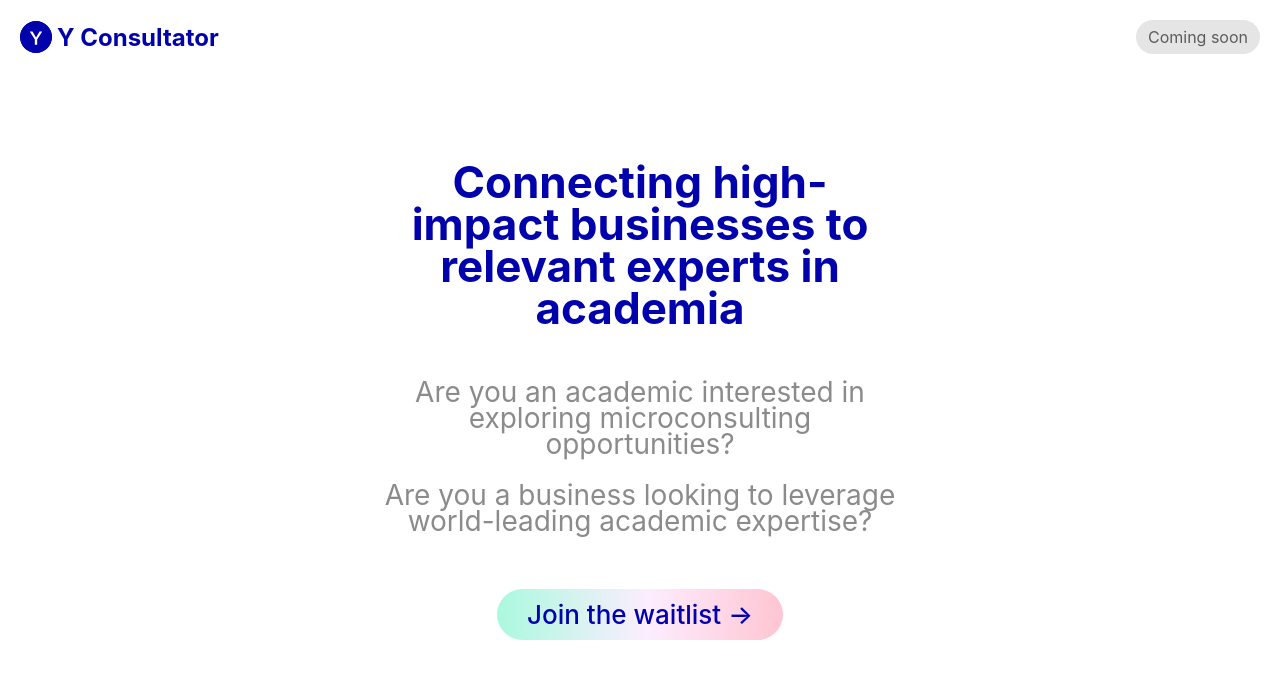
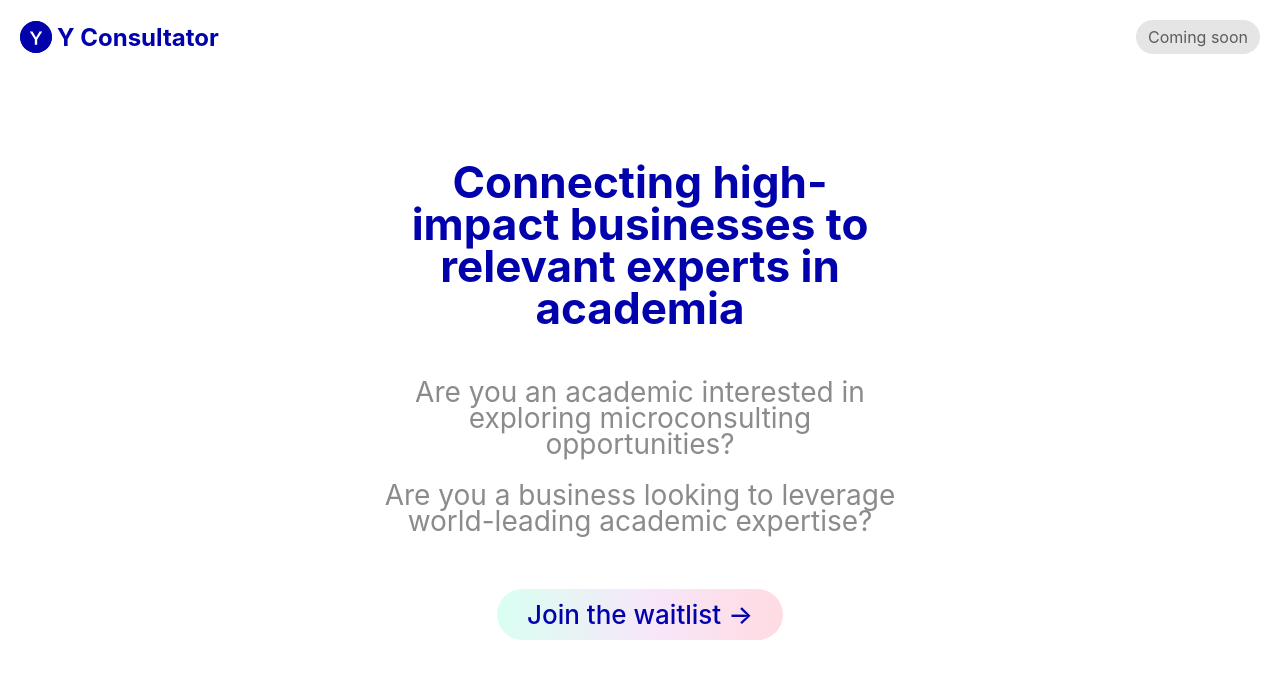
Before and after one commit to agora-inc/braincache, a React (Create React App) app in the folder ui/: page / in a window 1280 px wide. Shown: the top 678 px of the page. Built offline with nearby package versions, Linux system fonts and the light colour scheme.

Commit message:
adjusts button gradient

```diff
--- a/ui/src/App.css
+++ b/ui/src/App.css
@@ -114,9 +114,9 @@ a {
   /* background-color: #b4f3dd; */
   background: linear-gradient(
     91.01deg,
-    #67f4c38e 0.41%,
-    rgba(237, 128, 255, 0.14) 52.58%,
-    rgba(255, 68, 113, 0.3) 97.51%
+    #7cffd149 0.41%,
+    rgba(211, 137, 224, 0.2) 52.58%,
+    rgba(255, 78, 119, 0.2) 97.51%
   );
   /* color: #007458; */
   color: rgb(2, 2, 173);
```
